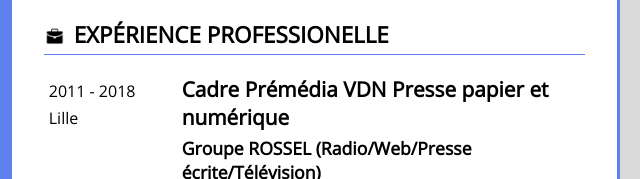
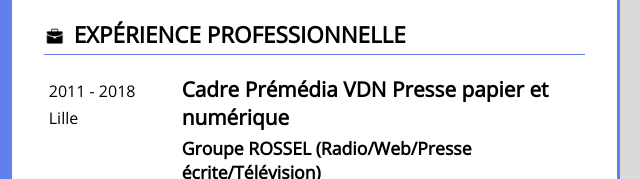
Before and after one commit to pinkdoab/cv, a plain HTML site: page index.html in a window 1280 px wide. Shown: the part 621-800 px from the top of the page, 436-1076 px from the left. Drawn offline with Linux system fonts and the light colour scheme.

Commit message:
ortho deux N

```diff
--- a/index.html
+++ b/index.html
@@ -38,7 +38,7 @@
                     </div>
                 </section>
                 <section>
-                    <h3><img src="image/logo/logo_experience.png" alt="logo experience"/><span>EXP&Eacute;RIENCE PROFESSIONELLE</span></h3>
+                    <h3><img src="image/logo/logo_experience.png" alt="logo experience"/><span>EXP&Eacute;RIENCE PROFESSIONNELLE</span></h3>
                     <div class="filet coul_orange"></div>
                     <div class="poste">
                         <div class="fonction">
```
